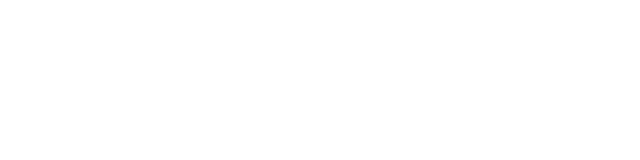
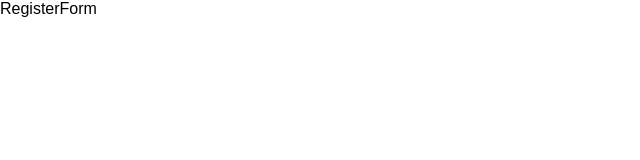
Before and after one commit to AbbaTek-Group/mp-connect, a React (Create React App) app in the folder mp-connect/: page /register in a window 1280 px wide. Before the commit this address had no page. Shown: the top 160 px of the page, without its empty margins (0-640 px from the left). Built offline with nearby package versions, Linux system fonts and the light colour scheme; a web font is replaced by a local one.

Commit message:
Register routing

```diff
--- a/mp-connect/src/components/index.ts
+++ b/mp-connect/src/components/index.ts
@@ -1,3 +1,4 @@
 export { App } from "./app";
 export { Home } from "./landing";
 export { Login } from "./login";
+export { Register } from "./register";
--- /dev/null
+++ b/mp-connect/src/components/register/Register.tsx
@@ -0,0 +1,10 @@
+import { Box } from "@mui/material";
+import { RegisterContent } from "./content";
+
+export const Register = () => {
+  return (
+    <Box>
+      <RegisterContent />
+    </Box>
+  );
+};
--- /dev/null
+++ b/mp-connect/src/components/register/content/RegisterContent.tsx
@@ -0,0 +1,10 @@
+import { Box } from "@mui/material";
+import { RegisterForm } from "./RegisterForm";
+
+export const RegisterContent = () => {
+  return (
+    <Box>
+      <RegisterForm />
+    </Box>
+  );
+};
--- /dev/null
+++ b/mp-connect/src/components/register/content/RegisterForm.tsx
@@ -0,0 +1,5 @@
+import { Box } from "@mui/material";
+
+export const RegisterForm = () => {
+  return <Box>RegisterForm</Box>;
+};
--- /dev/null
+++ b/mp-connect/src/components/register/content/index.ts
@@ -0,0 +1,2 @@
+export { RegisterContent } from "./RegisterContent";
+export { RegisterForm } from "./RegisterForm";
--- /dev/null
+++ b/mp-connect/src/components/register/index.ts
@@ -0,0 +1 @@
+export { Register } from "./Register";
--- a/mp-connect/src/index.tsx
+++ b/mp-connect/src/index.tsx
@@ -1,6 +1,6 @@
 import ReactDOM from "react-dom/client";
 import { BrowserRouter, Routes, Route } from "react-router-dom";
-import { Home, Login } from "./components";
+import { Home, Login, Register } from "./components";
 import "./styles/global.css";
 
 const root = ReactDOM.createRoot(
@@ -12,6 +12,7 @@
     <Routes>
       <Route path="/" element={<Home />} />
       <Route path="/login" element={<Login />} />
+      <Route path="/register" element={<Register />} />
     </Routes>
   </BrowserRouter>
 );
```
